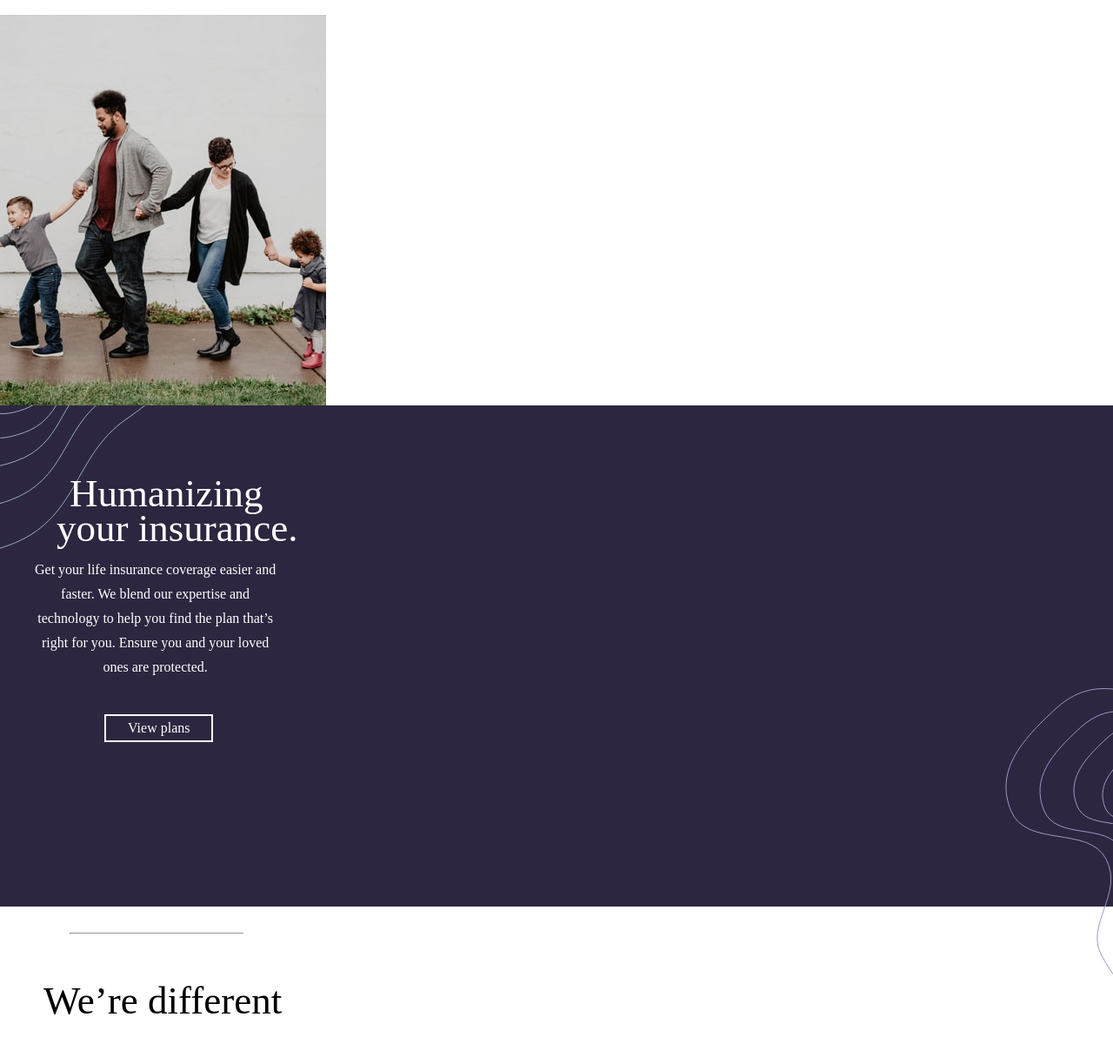
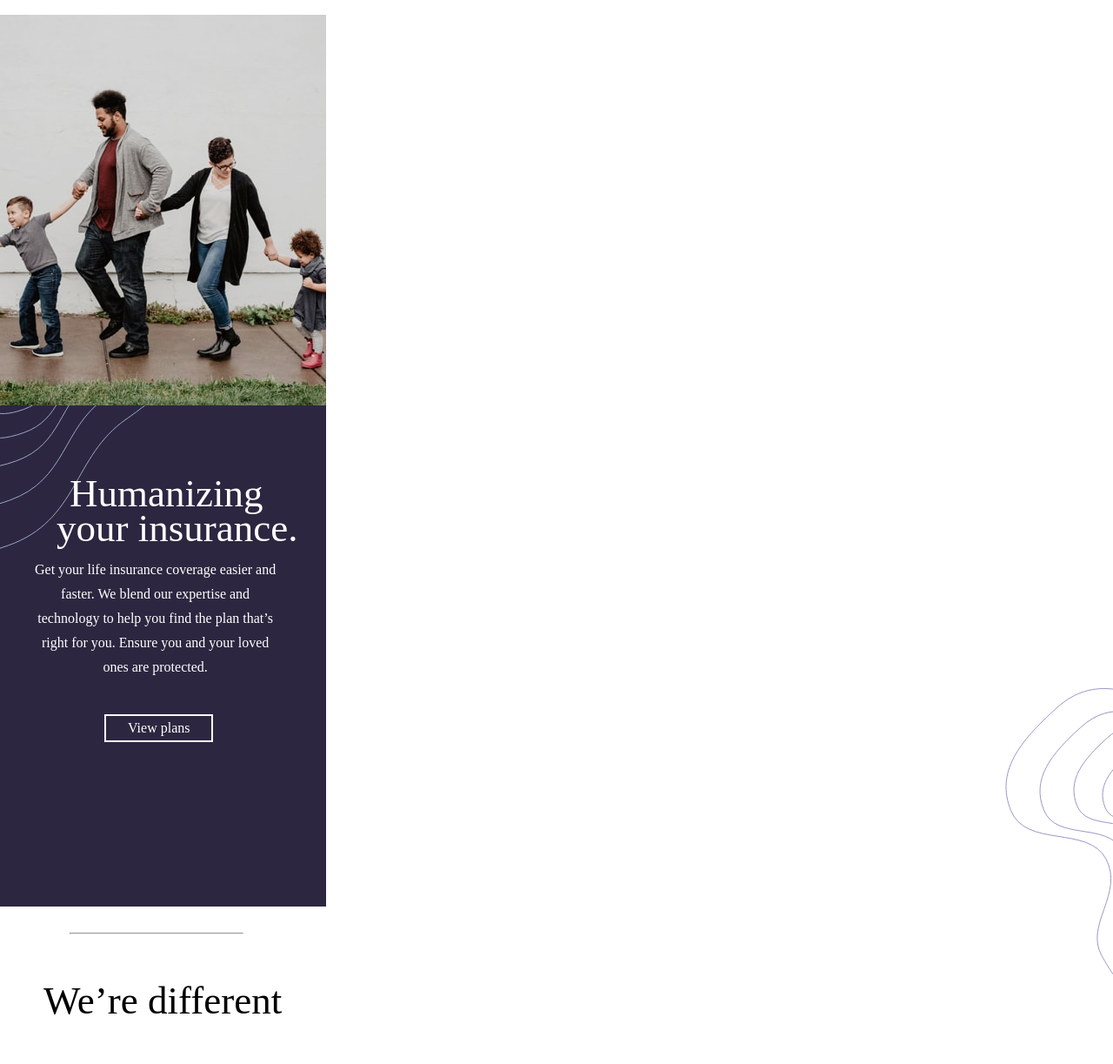
Before and after one commit to Abass1998/Insure, a plain HTML site: page index.html in a window 1280 px wide. Shown: the part 59-1282 px from the top of the page at 87% size. Drawn offline with Linux system fonts and the light colour scheme.

Commit message:
Update style.css

```diff
--- a/style.css
+++ b/style.css
@@ -18,7 +18,7 @@
 
 .family_picture{
     margin-top: 20px;
-    width: 100%;
+    width: 375px;
 
 
 }
@@ -28,7 +28,7 @@
     /*border: 2px solid blue;*/
     top: 525px;
     height: 72vh;
-    width: 100%;
+    width: 375px;
    background-color: hsl(256, 26%, 20%);
 
 }
```
